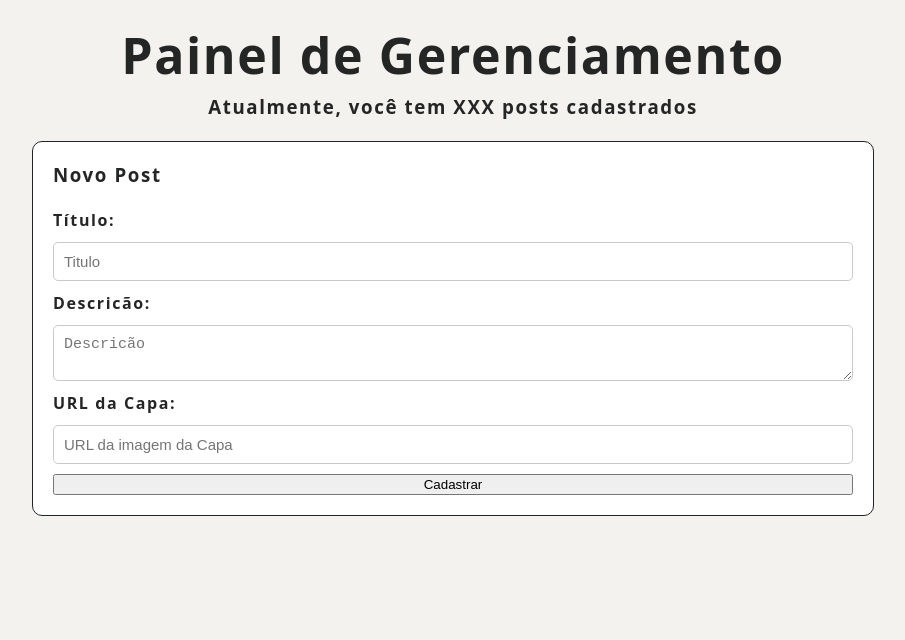
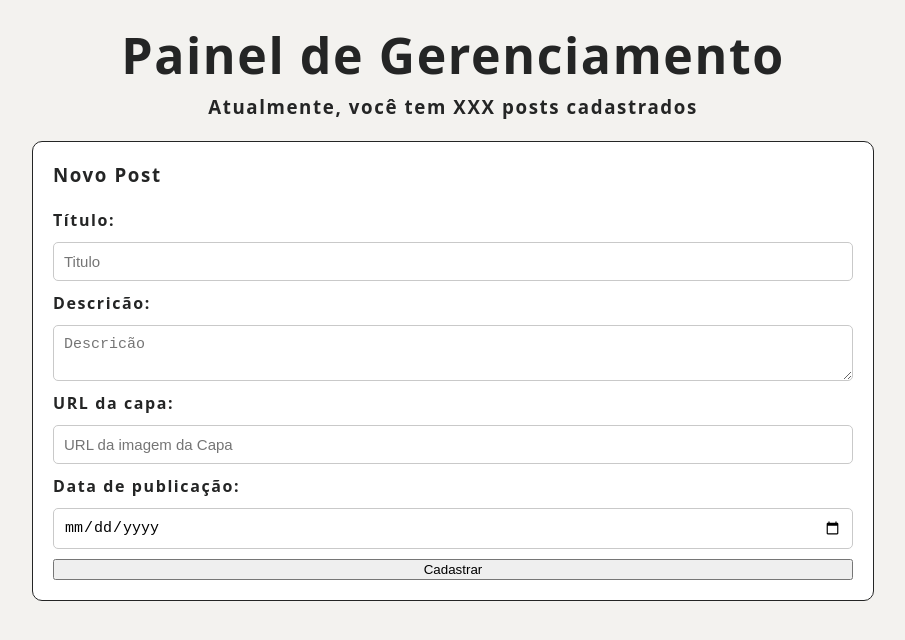
Before and after one commit to alexritzmann/Curso-FuturoDev-FrontEnd, a React (Vite) app in the folder Trello/M02S09/meu-app-react/: page / in a window 1280 px wide. Shown: the top 640 px of the page, without its empty margins (187-1092 px from the left). Built offline with nearby package versions, Linux system fonts and the light colour scheme.

Commit message:
M02S09 Ex3

```diff
--- a/Trello/M02S09/meu-app-react/src/components/form/Form.jsx
+++ b/Trello/M02S09/meu-app-react/src/components/form/Form.jsx
@@ -8,12 +8,15 @@ function Form(){
     const [postTitle, setPostTitle] = useState('')
     const [postDescription, setPostDescription] = useState('')
     const [postURLCover, setPostURLCover] = useState('')
+    const [postDate, setPostDate] = useState('')
 
     function savePost(event){
         event.preventDefault()
         alert('Post cadastrado com sucesso!')
         setPostTitle('')
         setPostDescription('')
+        setPostURLCover('')
+        setPostDate('')
     }
 
     return (
@@ -27,8 +30,11 @@ function Form(){
                 <label htmlFor='postDescription'>Descricão:</label>
                 <textarea id="postDescription" placeholder='Descricão' value={postDescription} onChange={(event) => setPostDescription(event.target.value)} />
 
-                <label htmlFor='postURLCover'>URL da Capa:</label>
+                <label htmlFor='postURLCover'>URL da capa:</label>
                 <input type="text" id="postURLCover" placeholder='URL da imagem da Capa' value={postURLCover} onChange={(event) => setPostURLCover(event.target.value)} />
+
+                <label htmlFor='postDate'>Data de publicação:</label>
+                <input type="date" id="postDate" value={postDate} onChange={(event) => setPostDate(event.target.value)} />
 
                 <button type='submit'>Cadastrar</button>
             </form>
```
